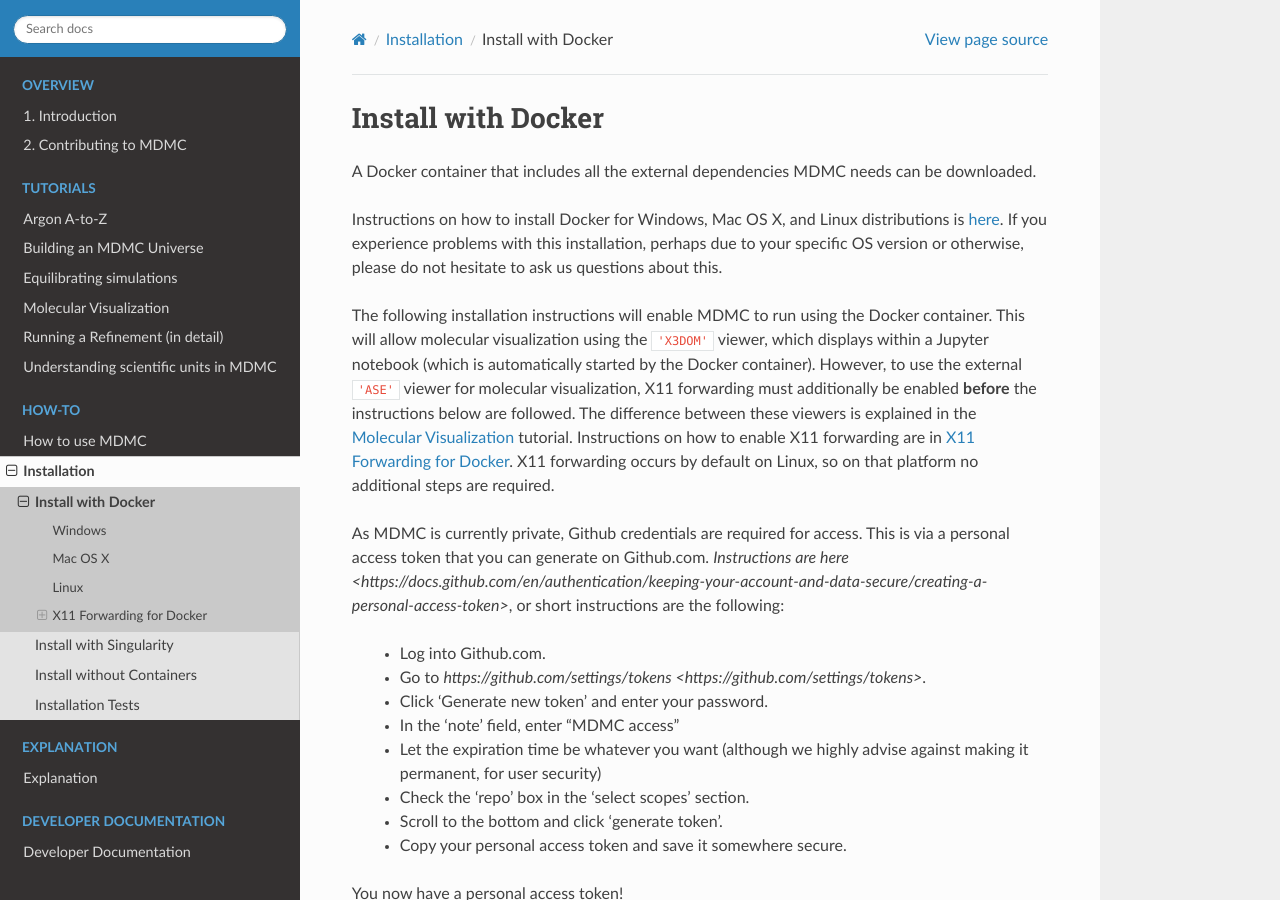
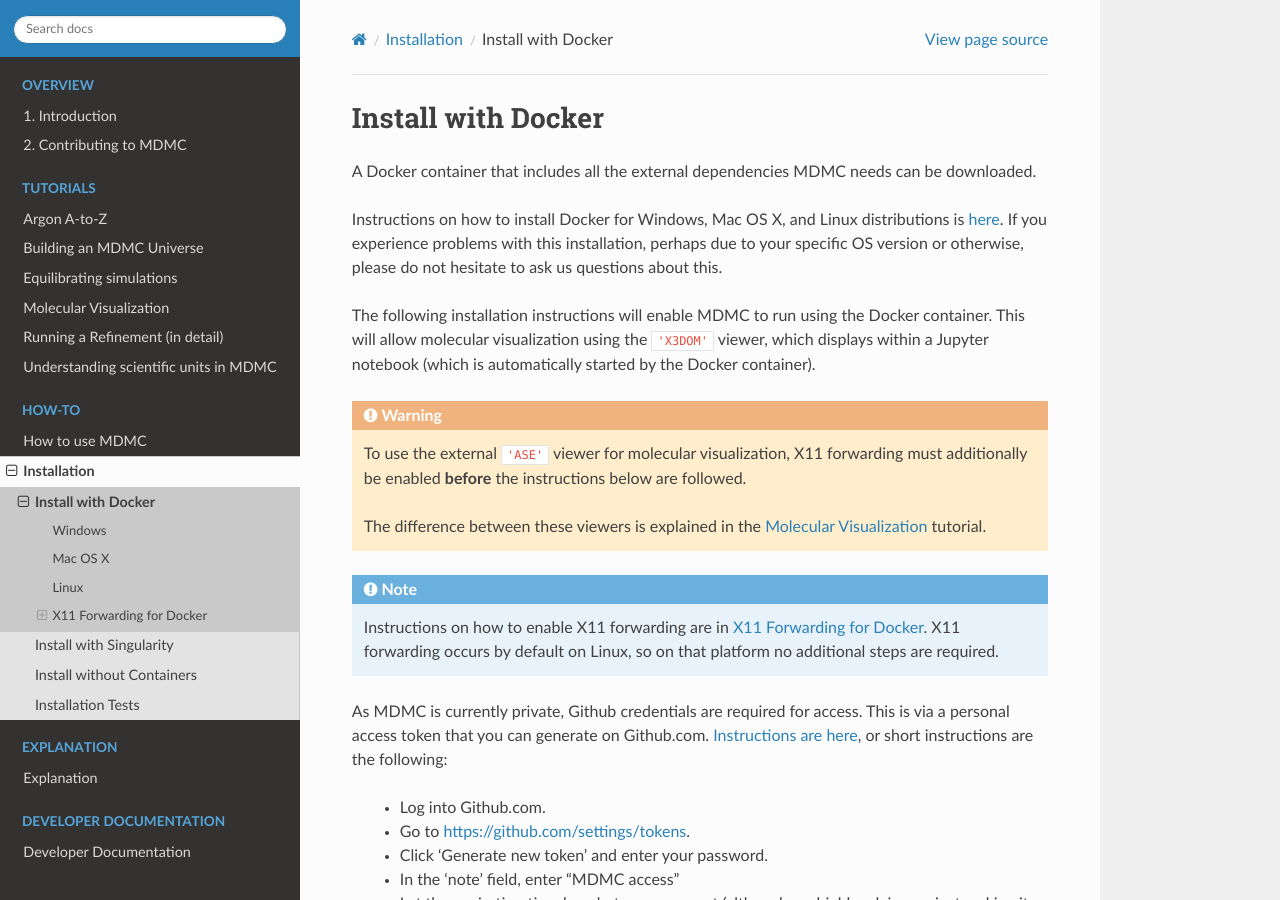
Before and after one commit to ISISNeutronMuon/MDMC, a Sphinx documentation site: the page built from doc/how-to/installation/docker.rst, in a window 1280 px wide and 900 px high. Built offline with Sphinx 7.4.7 and the Read the Docs theme 2.0.0, drawn with Linux system fonts in a browser that asks for light colours; pages that are not in the unit, such as notebooks, are missing from menus.

Commit message:
Fix links in docker install docs and highlight some key bits

```diff
--- a/doc/how-to/installation/docker.rst
+++ b/doc/how-to/installation/docker.rst
@@ -14,19 +14,28 @@ otherwise, please do not hesitate to ask us questions about this.
 The following installation instructions will enable MDMC to run using the Docker
 container. This will allow molecular visualization using the :code:`'X3DOM'`
 viewer, which displays within a Jupyter notebook (which is automatically started
-by the Docker container). However, to use the external :code:`'ASE'` viewer for
-molecular visualization, X11 forwarding must additionally be enabled **before**
-the instructions below are followed. The difference between
-these viewers is explained in the
-`Molecular Visualization <../use-MDMC/notebooks/molecular-visualization.ipynb>`__
-tutorial. Instructions on how to enable X11 forwarding are in
-:ref:`x11-forwarding-label`.  X11 forwarding occurs by default on Linux, so
-on that platform no additional steps are required.
+by the Docker container).
 
-As MDMC is currently private, Github credentials are required for access. This is via a personal access token that you can generate on Github.com. `Instructions are here <https://docs.github.com/en/authentication/keeping-your-account-and-data-secure/creating-a-personal-access-token>`, or short instructions are the following:
+.. warning::
+
+    To use the external :code:`'ASE'` viewer for
+    molecular visualization, X11 forwarding must additionally be enabled **before**
+    the instructions below are followed.
+
+    The difference between these viewers is explained in the
+    `Molecular Visualization <../use-MDMC/notebooks/molecular-visualization.ipynb>`__
+    tutorial.
+
+.. note::
+
+    Instructions on how to enable X11 forwarding are in
+    :ref:`x11-forwarding-label`.  X11 forwarding occurs by default on
+    Linux, so on that platform no additional steps are required.
+
+As MDMC is currently private, Github credentials are required for access. This is via a personal access token that you can generate on Github.com. `Instructions are here <https://docs.github.com/en/authentication/keeping-your-account-and-data-secure/creating-a-personal-access-token>`__, or short instructions are the following:
 
  * Log into Github.com.
- * Go to `https://github.com/settings/tokens <https://github.com/settings/tokens>`.
+ * Go to `https://github.com/settings/tokens <https://github.com/settings/tokens>`__.
  * Click 'Generate new token' and enter your password.
  * In the 'note' field, enter "MDMC access"
  * Let the expiration time be whatever you want (although we highly advise against making it permanent, for user security)
```
